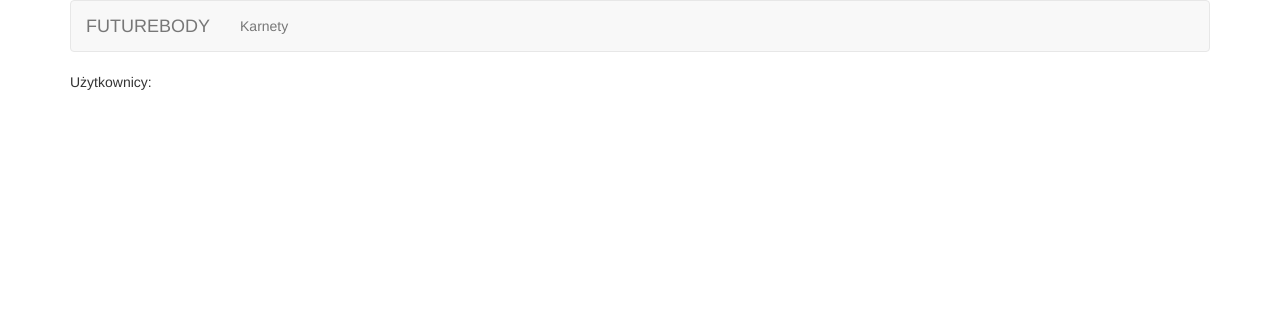
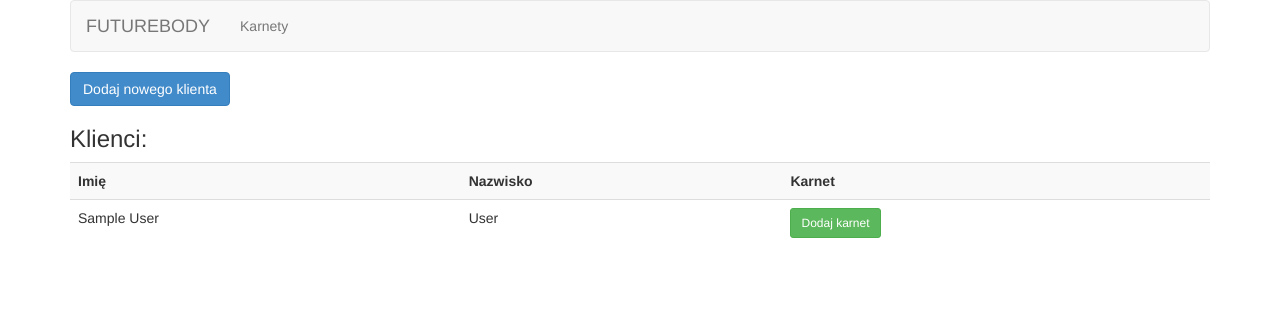
Before and after one commit to sterhannzer/Futurebody, a Django app: page /users/ in a window 1280 px wide. Shown: the top 312 px of the page. Run offline with Django 3.2, Linux system fonts and the light colour scheme; tables that the repository leaves empty hold one stand-in row (values such as "Sample post"); some libraries are stand-ins or nearby versions.

Commit message:
#1 create main view

```diff
--- a/templates/Users/user.html
+++ b/templates/Users/user.html
@@ -1,5 +1,26 @@
 {% extends "base.html" %}
 
 {% block content %}
-    <p>Użytkownicy:</p>
+    <div>
+        <a href="{% url 'users_app:add' %}" class="btn btn-primary" role="button">Dodaj nowego klienta</a>
+    </div>
+
+    <h3>Klienci:</h3>
+    <table class="table table-striped">
+        <tr>
+            <th>Imię</th>
+            <th>Nazwisko</th>
+            <th>Karnet</th>
+        </tr>
+        {% for user in users %}
+            <tr>
+                <td>{{ user.name }}</td>
+                <td>{{ user.surname }}</td>
+                <td>
+                    <a href=""><button type="button" class="btn btn-success btn-sm">Dodaj karnet</button></a>
+                </td>
+            </tr>
+        {% endfor %}
+
+    </table>
 {% endblock %}
--- a/templates/base.html
+++ b/templates/base.html
@@ -33,7 +33,7 @@
                     </div>
                     <div class="navbar-collapse collapse">
                         <ul class="nav navbar-nav">
-                            <li class=""><a href=" {% url 'users_app:user' %}">Karnety</a></li>
+                            <li class=""><a href="{% url 'users_app:user' %}">Karnety</a></li>
                             <li><a href="#"></a></li>
                         </ul>
                     </div>
--- a/users/models.py
+++ b/users/models.py
@@ -4,6 +4,7 @@ from django.db import models
 class User(models.Model):
     name = models.CharField(max_length=32)
     surname = models.CharField(max_length=32)
+    barcode = models.IntegerField()
 
     def __unicode__(self):
         return self.name
--- a/users/urls.py
+++ b/users/urls.py
@@ -1,10 +1,11 @@
 from django.conf.urls import patterns, url
 from django.contrib import admin
-from users.views import UsersIndex
+from users.views import UsersIndex, AddUser
 
 admin.autodiscover()
 
 urlpatterns = patterns(
     '',
-    url(r'^$', UsersIndex.as_view(), name="user"),
+    url(r'^$', UsersIndex.as_view(), name='user'),
+    url(r'^add/$', AddUser.as_view(), name='add'),
 )
--- a/users/views.py
+++ b/users/views.py
@@ -1,5 +1,6 @@
-from django.views.generic import TemplateView
+from django.views.generic import TemplateView, FormView
 from django.core.urlresolvers import reverse_lazy
+from users.forms import UserForm
 from users.models import User
 
 
@@ -8,5 +9,15 @@ class UsersIndex(TemplateView):
 
     def get_context_data(self, **kwargs):
         context = super(UsersIndex, self).get_context_data(**kwargs)
-        context['user'] = User.objects.all()
+        context['users'] = User.objects.all()
         return context
+
+
+class AddUser(FormView):
+    template_name = 'Users/add.html'
+    form_class = UserForm
+    success_url = reverse_lazy('users_app:user')
+
+    def form_valid(self, form):
+        form.save()
+        return super(AddUser, self).form_invalid(form)
```
Also changed, not shown: templates/Users/add.html (added, +11 -0 lines), users/forms.py (added, +11 -0 lines), users/migrations/0002_auto_20141028_1947.py (added), users/migrations/0003_auto_20141028_1950.py (added).
